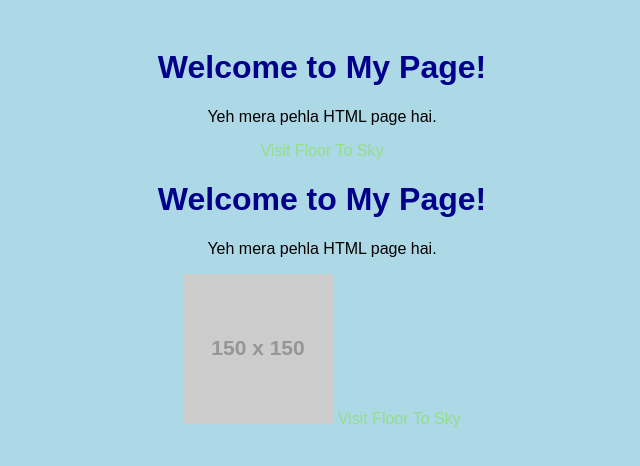
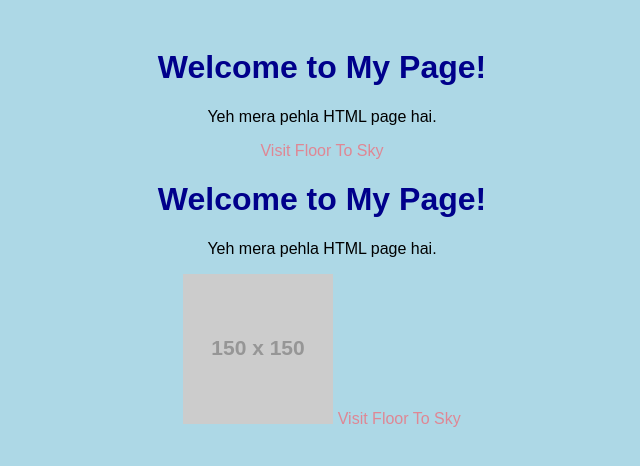
Before and after one commit to bhavyagoyal633/Floor-To-Sky-, a plain HTML site: page index.html in a window 1280 px wide. Shown: the whole page, without its empty margins (318-958 px from the left). Drawn offline with Linux system fonts and the light colour scheme; placeholder pictures from the web are drawn by us.

Commit message:
Add files via upload

```diff
--- a/index.html
+++ b/index.html
@@ -29,7 +29,7 @@
             color: darkblue;
         }
         a {
-            color: rgb(147, 223, 135);
+            color: rgb(223, 135, 148);
             text-decoration: none;
         }
         a:hover {
```
